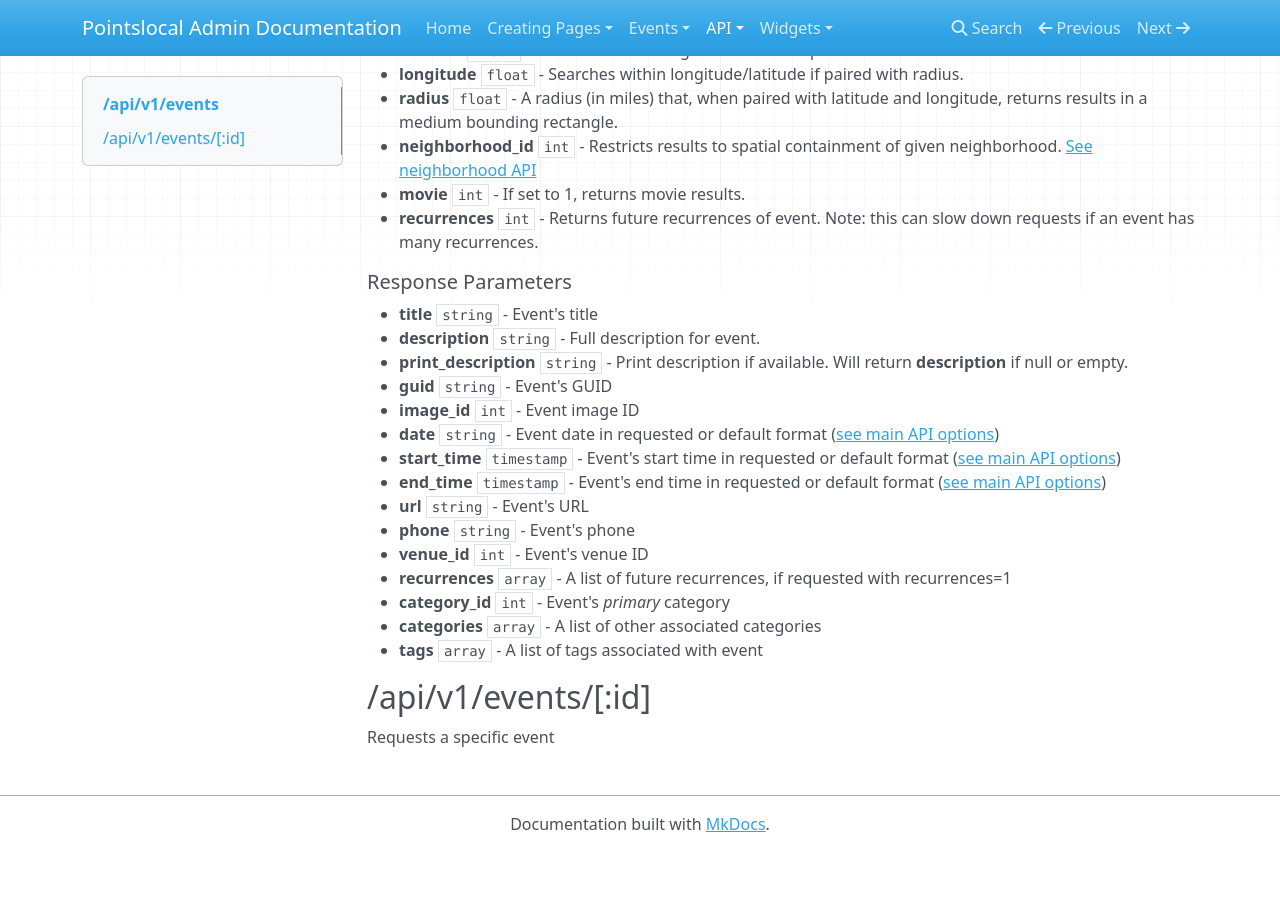
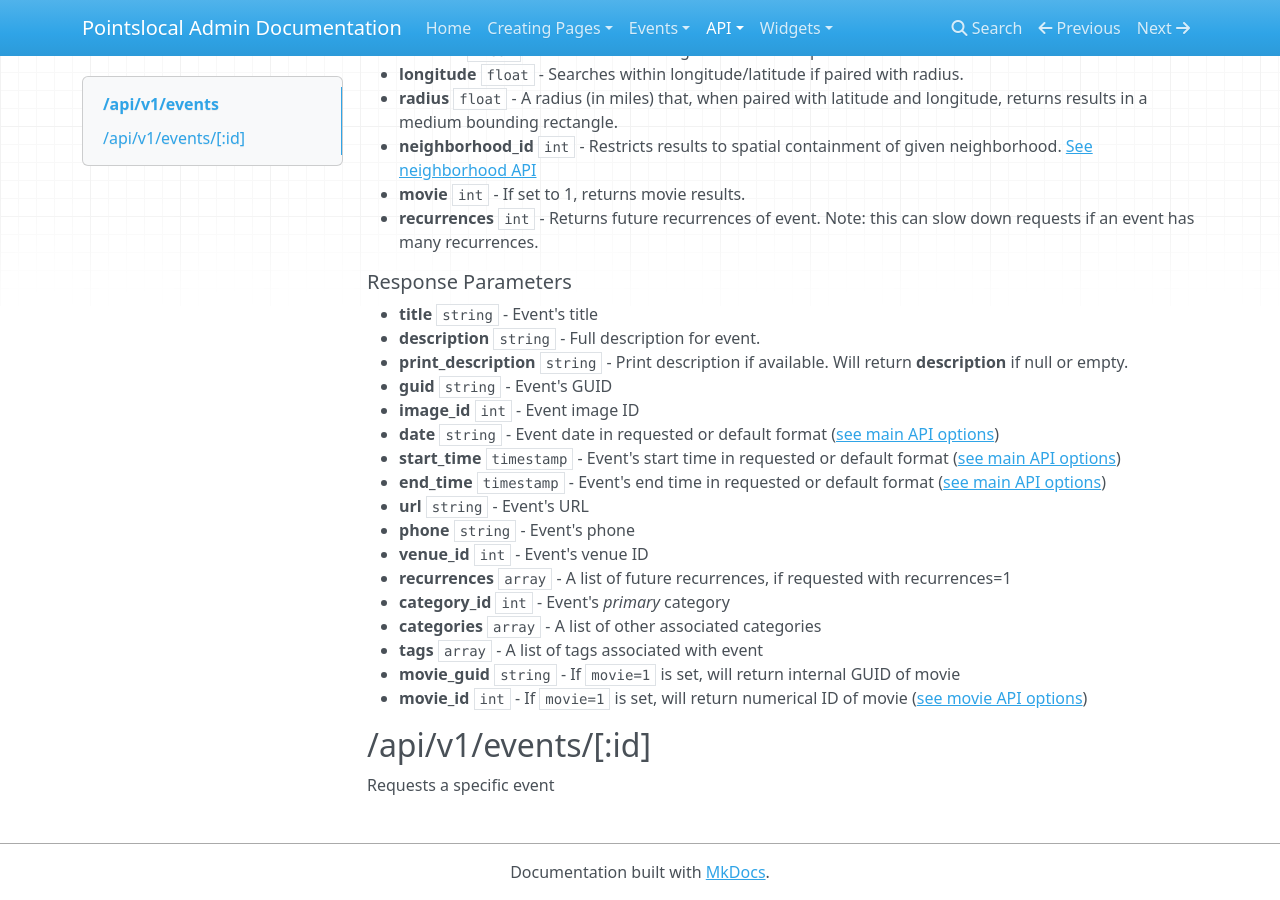
Before and after one commit to pointslocal/admin-docs, an MkDocs documentation site: the page built from docs/api_events_events.md, in a window 1280 px wide and 900 px high, scrolled down 504 px. Built offline with MkDocs 1.6.1, drawn with Linux system fonts in a browser that asks for light colours; nearby versions of some CDN libraries; old or Windows-style settings are respelled for this version of MkDocs; before the commit the page ends 1356 px from its top, so only the background shows below that.

Commit message:
Movies ref

````diff
--- a/docs/api_events_events.md
+++ b/docs/api_events_events.md
@@ -37,6 +37,8 @@
 - **category_id** ```int``` - Event's *primary* category
 - **categories** ```array``` - A list of other associated categories
 - **tags** ```array``` - A list of tags associated with event
+- **movie_guid** ```string``` - If ```movie=1``` is set, will return internal GUID of movie
+- **movie_id** ```int``` - If ```movie=1``` is set, will return numerical ID of movie ([see movie API options](api_events_movies.md))
 
 ## /api/v1/events/[:id]
 Requests a specific event
````
